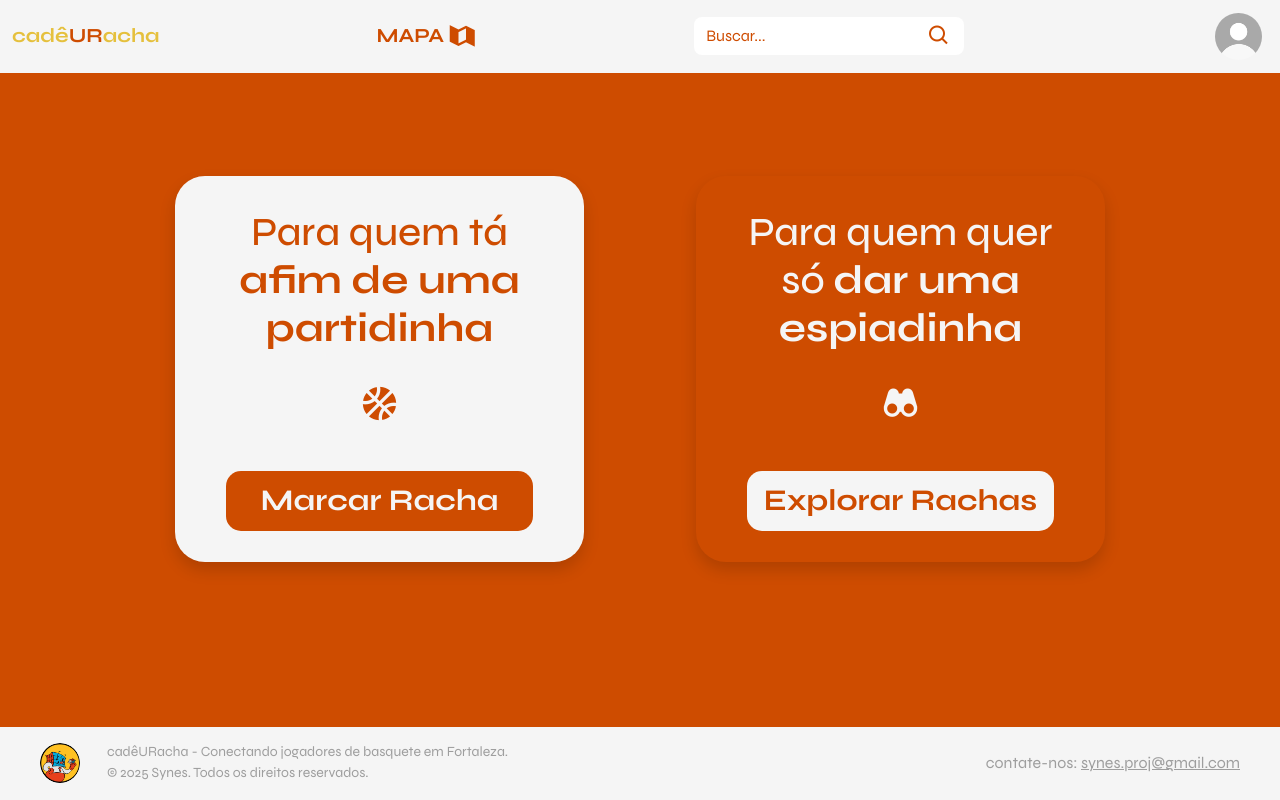
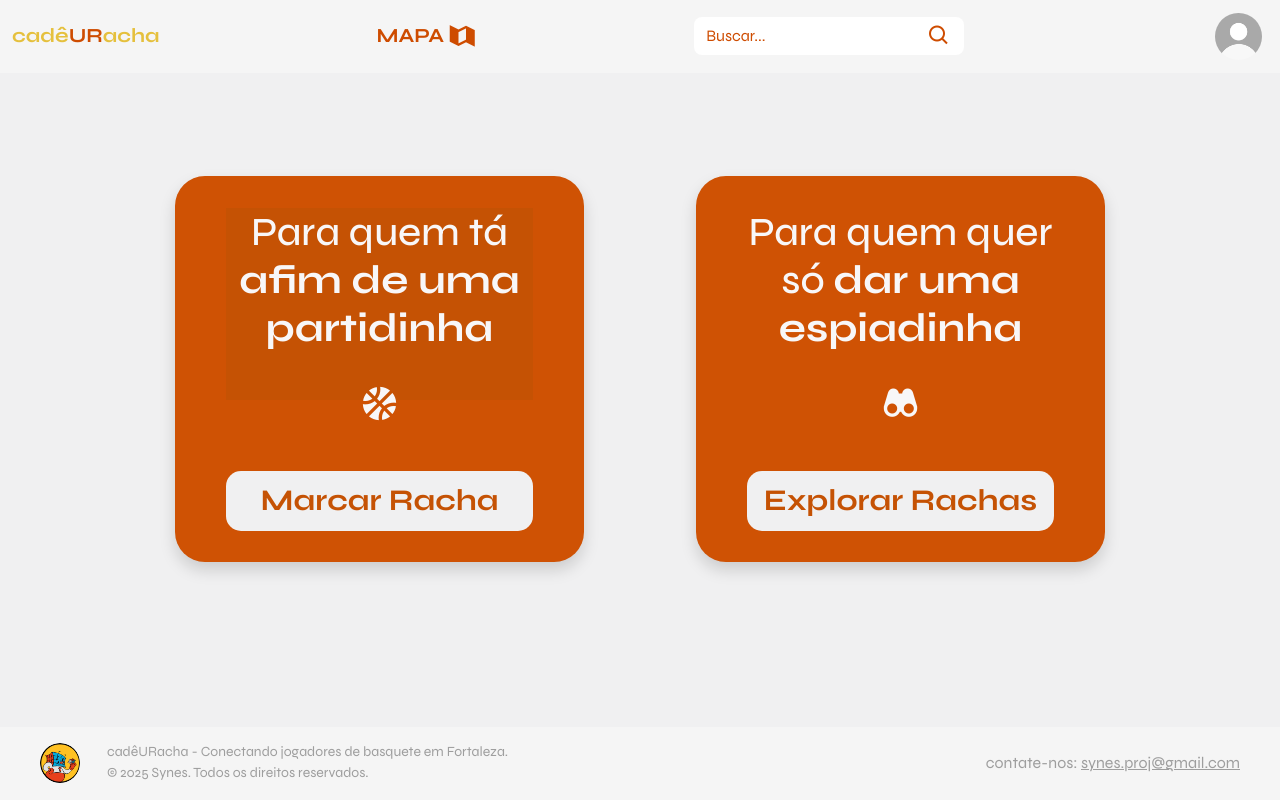
Before and after one commit to Syne-s/CadeURacha, a Django app: page / in a window 1280 px wide. Run offline with Django 5.2, Linux system fonts and the light colour scheme; some libraries are stand-ins or nearby versions.

Commit message:
adiciona nova paleta de cores e atualiza estilos no CSS e HTML

```diff
--- a/app_synes/static/app_synes/css/base.css
+++ b/app_synes/static/app_synes/css/base.css
@@ -5,6 +5,14 @@ input[type="search"]::-webkit-search-decoration,
             display: none;
         }
         :root {
+            /* NOVA PALETA */
+            --cor-fundo-principal: #F0F0F1; /* Fundo principal da página */
+            --cor-card-principal: #CF5204;
+            --cor-texto-principal: #F8F7F8;
+            --cor-botao-principal: #F0F0F1;
+            --cor-botao-hover: #F8F7F8;
+            --cor-botao-texto: #C55204;
+
             /* Cores Primárias */
             --color-primary: #ce4c00; /* Usada para elementos interativos e botões primários */
             --color-secondary: #1c1829; /* Usada para cabeçalhos e textos principais */
@@ -50,7 +58,7 @@ input[type="search"]::-webkit-search-decoration,
             font-family: "Syne", sans-serif !important;
             color: var(--color-text-primary);
             overflow-x: hidden !important;
-            background-color: var(--color-primary);
+            background-color: var(--cor-fundo-principal);
             display: flex;
             flex-direction: column;
             min-height: 100vh;
--- a/app_synes/templates/app_synes/index.html
+++ b/app_synes/templates/app_synes/index.html
@@ -38,12 +38,11 @@
         align-items: center;
     }
 
-
-
     .fundo {
         width: 409px;
         height: 386px;
         border-radius: 30px;
+        background-color: var(--cor-card-principal);
     }
 
     .fundo button {
@@ -54,26 +53,35 @@
 
     .fundo .texts {
         font-size: 40px;
+        color: var(--cor-texto-principal);
     }
 
     .translate {
         transform: translateY(2rem);
     }
 
-    #TextoRacha,
-    #ExplorarRacha {
-        color: var(--color-primary);
-        background-color: var(--color-background-light);
+    #TextoRacha {
+        background-color: var(--cor-botao-texto);
+    }
+
+    #TextoExplorar,
+    #TextoRacha, {
+        background-color: var(--cor-botao-texto);
     }
 
     #MarcarRacha,
-    #TextoExplorar {
-        color: var(--color-background-light);
-        background-color: var(--color-primary);
+    #ExplorarRacha {
+        background-color: var(--cor-botao-principal);
+        color: var(--cor-botao-texto);
+    }
+
+    #MarcarRacha:hover,
+    #ExplorarRacha:hover {
+        background-color: var(--cor-botao-hover);
     }
 
     .fundo:first-child {
-        background-color: var(--color-background-light);
+        background-color: var(--cor-card-principal);
     }
 
     @media (max-width:1000.98px) {
```
